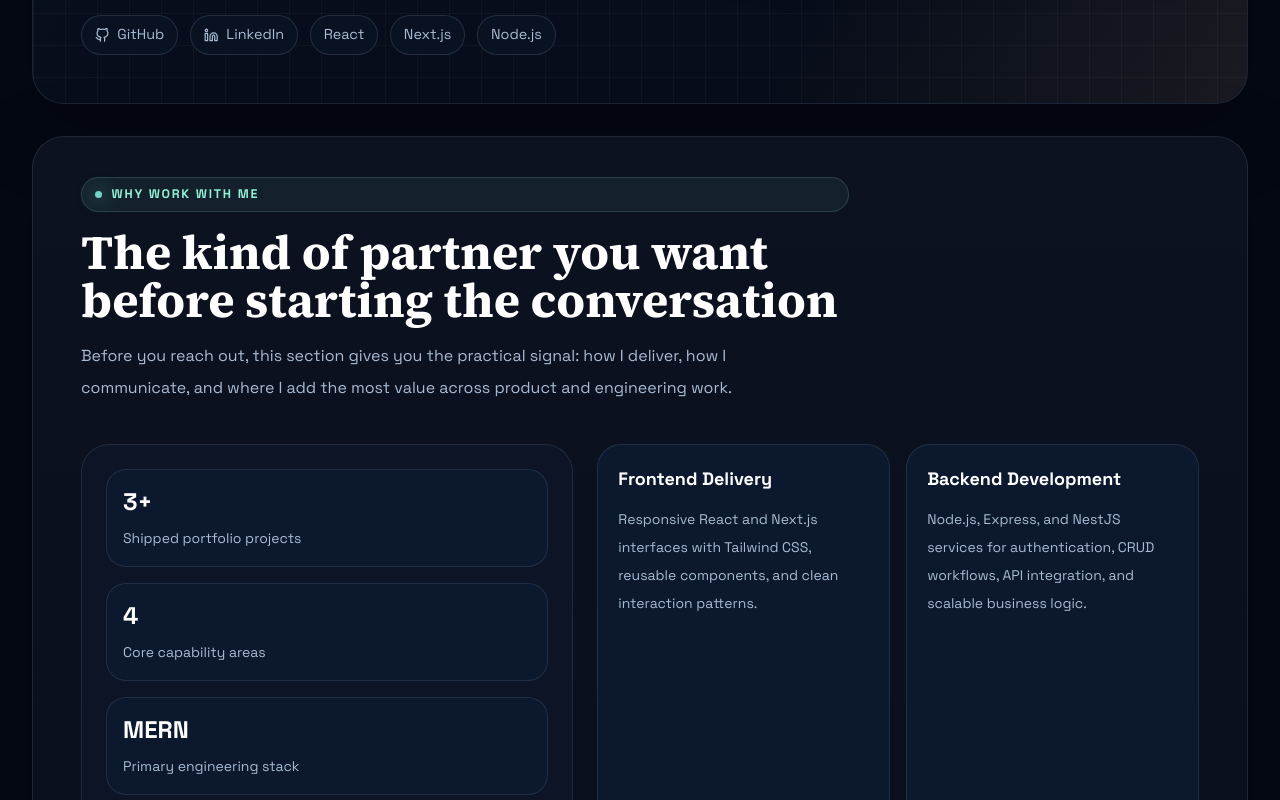
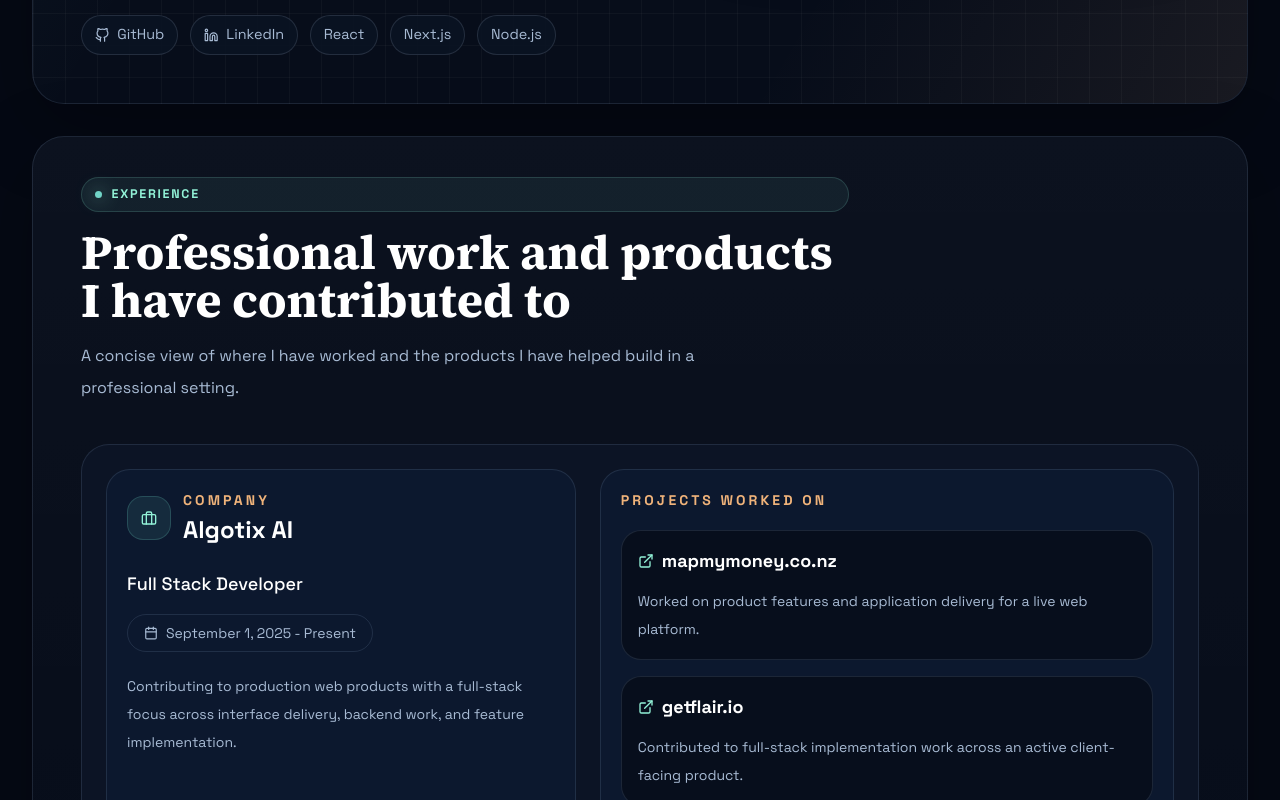
Before and after one commit to imabwahab/portfolio, a React (Vite) app: page / in a window 1280 px wide. Shown: the part 980-1780 px from the top of the page. Built offline with nearby package versions, Linux system fonts and the light colour scheme.

Commit message:
fix: place why work section before contact

```diff
--- a/src/App.jsx
+++ b/src/App.jsx
@@ -44,10 +44,10 @@ function App() {
         ) : (
           <main className="mx-auto flex w-full max-w-7xl flex-col gap-8 px-4 pb-10 pt-24 sm:px-6 lg:px-8">
             <HeroSection />
-            <HeroProofSection />
             <Experience />
             <Skills />
             <Projects />
+            <HeroProofSection />
             <Contact />
           </main>
         )}
```
